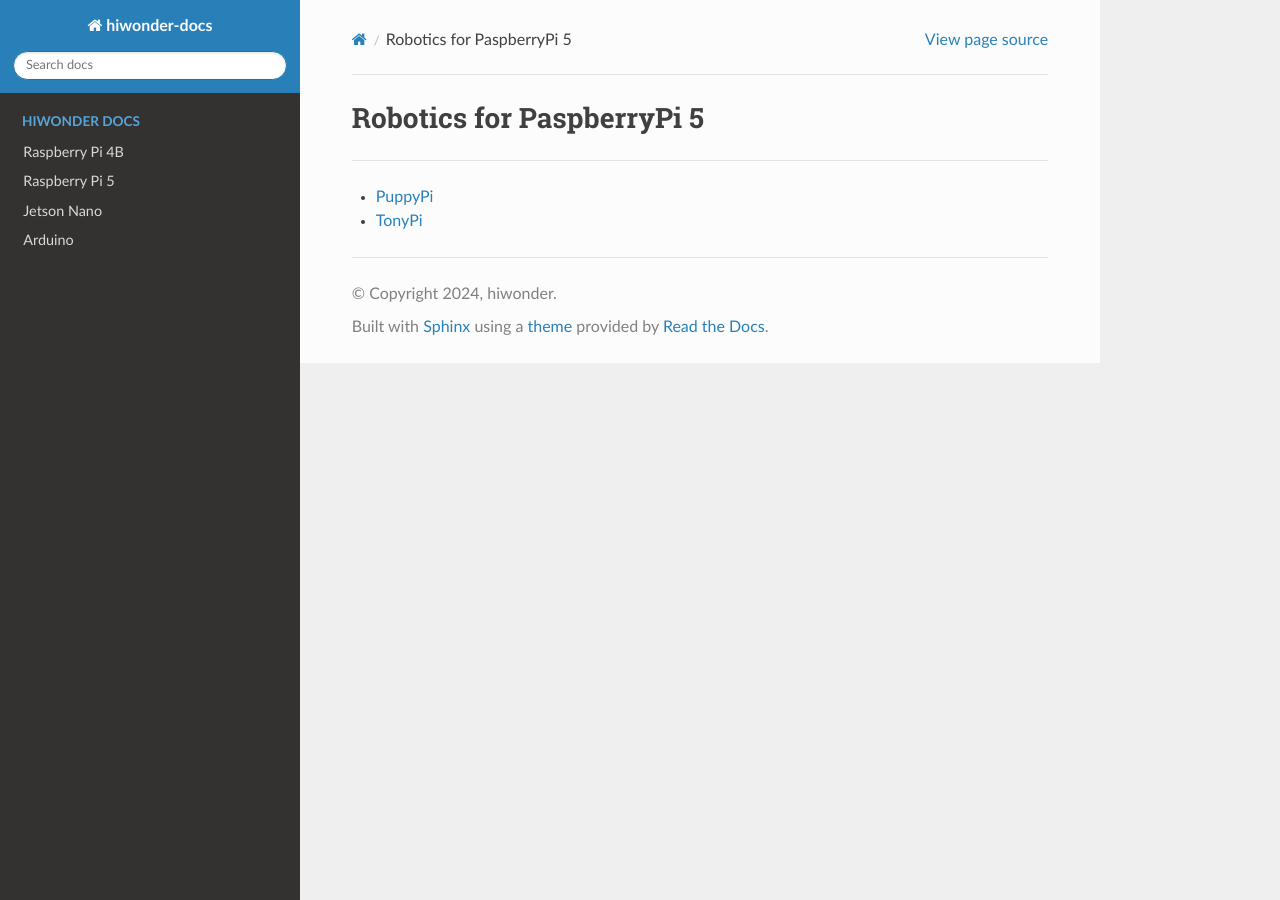
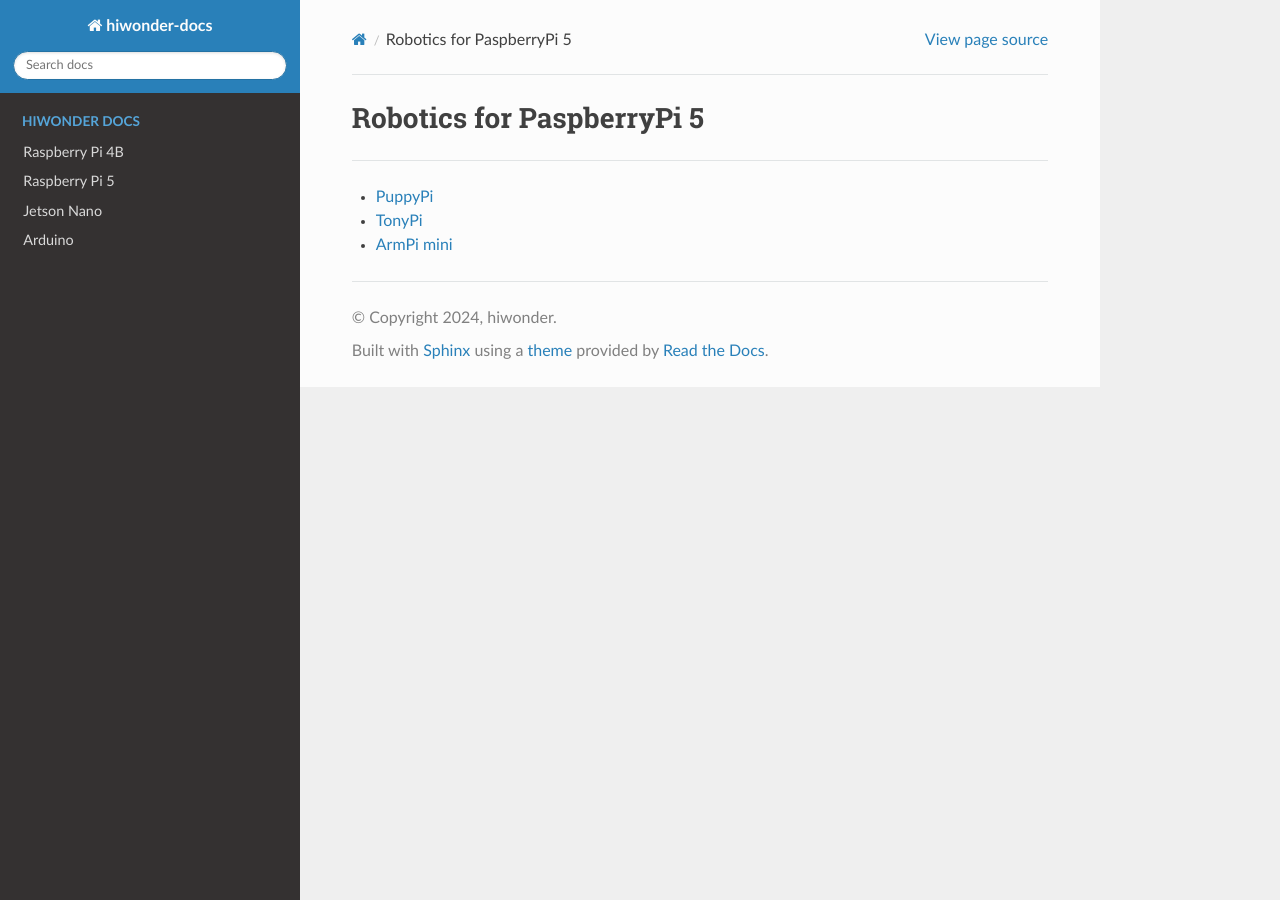
Before and after one commit to Hiwonder-docs/Hiwonder-docs, a Sphinx documentation site: the page built from source/RaspberryPi/raspberrypi_5_robotics.md, in a window 1280 px wide. Built offline with Sphinx 7.4.7 and the Read the Docs theme 2.0.0, drawn with Linux system fonts in a browser that asks for light colours.

Commit message:
ArmPi mini commit

```diff
--- a/source/RaspberryPi/raspberrypi_5_robotics.md
+++ b/source/RaspberryPi/raspberrypi_5_robotics.md
@@ -3,3 +3,4 @@
 
 * [PuppyPi](https://docs.hiwonder.com/projects/PuppyPi/en/latest/)
 * [TonyPi](https://docs.hiwonder.com/projects/TonyPi/en/latest/)
+* [ArmPi mini](https://docs.hiwonder.com/projects/ArmPi_mini/en/latest/)
```
